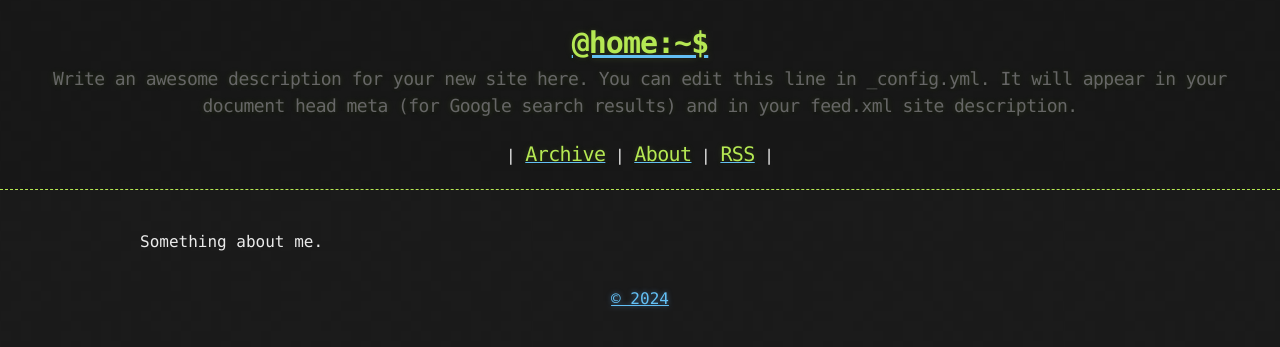
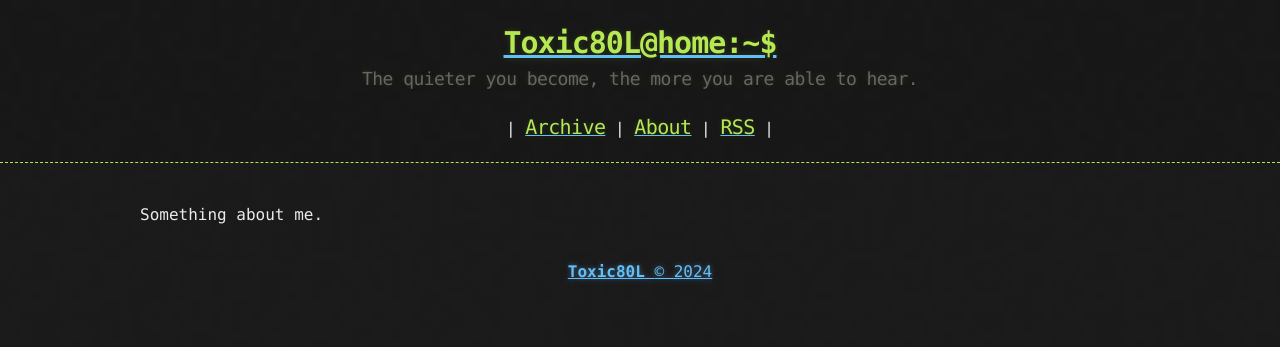
Before and after one commit to toxic80L/Toxic80L.github.io, a Jekyll site: the page built from about.md, in a window 1280 px wide. Shown: the top 347 px of the page. Built offline with Jekyll 4.4.1, drawn with Linux system fonts in a browser that asks for light colours.

```diff
--- a/_config.yml
+++ b/_config.yml
@@ -1,53 +1,31 @@
-# Welcome to Jekyll!
-#
-# This config file is meant for settings that affect your whole blog, values
-# which you are expected to set up once and rarely edit after that. If you find
-# yourself editing this file very often, consider using Jekyll's data files
-# feature for the data you need to update frequently.
-#
-# For technical reasons, this file is *NOT* reloaded automatically when you use
-# 'bundle exec jekyll serve'. If you change this file, please restart the server process.
-#
-# If you need help with YAML syntax, here are some quick references for you:
-# https://learn-the-web.algonquindesign.ca/topics/markdown-yaml-cheat-sheet/#yaml
-# https://learnxinyminutes.com/docs/yaml/
-#
-# Site settings
-# These are used to personalize your new site. If you look in the HTML files,
-# you will see them accessed via {{ site.title }}, {{ site.email }}, and so on.
-# You can create any custom variable you would like, and they will be accessible
-# in the templates via {{ site.myvariable }}.
+title: Toxic80L's Blog
+description: "The quieter you become, the more you are able to hear."
+author:
+  name: "Toxic80L"
+  email: "anonymous@anonymous.com"
+  url: "https://toxic80l.github.io"
 
-title: Toxic80L@Kali
-email: your-email@example.com
-description: >- # this means to ignore newlines until "baseurl:"
-  Write an awesome description for your new site here. You can edit this
-  line in _config.yml. It will appear in your document head meta (for
-  Google search results) and in your feed.xml site description.
-baseurl: "/" # the subpath of your site, e.g. /blog
-url: "https://toxic80l.github.io" # the base hostname & protocol for your site, e.g. http://example.com
-twitter_username: jekyllrb
-github_username:  jekyll
+baseurl: /
+source: .
+destination: ./_site
+permalink: /:title
+paginate: 3
+paginate_path: /page/:num/
 
-# Build settings
-theme: jekyll-theme-hacker
+defaults:
+  -
+    scope:
+      path: ""
+      type: "posts"
+    values:
+      layout: "post"
 
-# Exclude from processing.
-# The following items will not be processed, by default.
-# Any item listed under the `exclude:` key here will be automatically added to
-# the internal "default list".
-#
-# Excluded items can be processed by explicitly listing the directories or
-# their entries' file path in the `include:` list.
-#
-# exclude:
-#   - .sass-cache/
-#   - .jekyll-cache/
-#   - gemfiles/
-#   - Gemfile
-#   - Gemfile.lock
-#   - node_modules/
-#   - vendor/bundle/
-#   - vendor/cache/
-#   - vendor/gems/
-#   - vendor/ruby/
+future: true
+plugins:
+  - jekyll-seo-tag
+  - jekyll-paginate
+  - jekyll-sitemap
+
+# Custom variables
+owner : "Toxic80L"
+year : "2024"
--- a/robots.txt
+++ /dev/null
@@ -1,2 +0,0 @@
-User-agent: *
-Disallow: /contact.html
```
